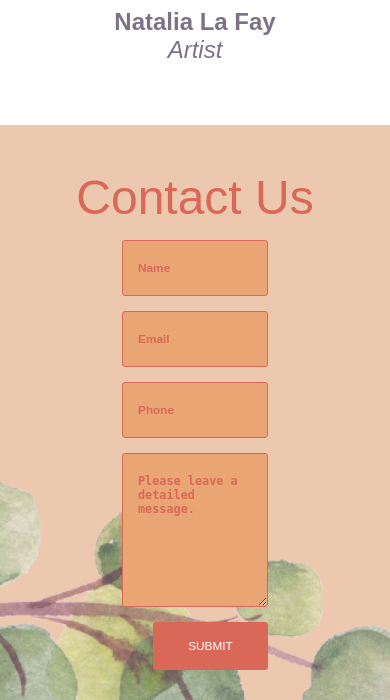
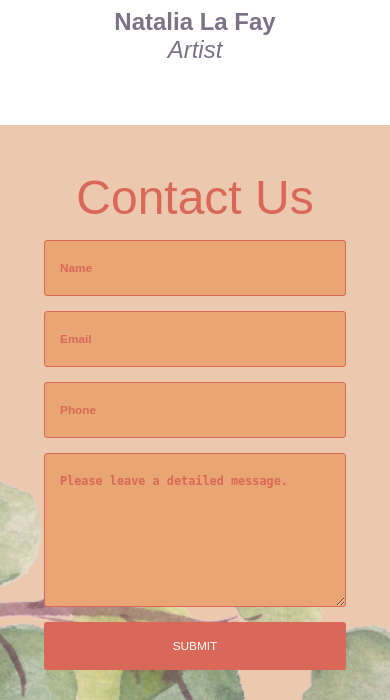
Before and after one commit to asingleton6/arbooks, a PHP site: page / in a window 390 px wide. Shown: the part 5019-5719 px from the top of the page. Run offline with PHP 8.4, Linux system fonts and the light colour scheme; some libraries are stand-ins or nearby versions.

Commit message:
Responsive styling for contact section.

```diff
--- a/css/style.css
+++ b/css/style.css
@@ -545,7 +545,7 @@ input.form-control::-ms-input-placeholder, textarea.form-control::-ms-input-plac
   border: none;
   padding: 17px;
   border-radius: 3px;
-  width: 115px;
+  width: 100%;
   float: right;
   font-size: 0.74em;
 }
--- a/index.php
+++ b/index.php
@@ -214,7 +214,7 @@
     <h2 class="pink-text center-text lighter-text">Contact Us</h2>
     <form role="form" method="post" action="<?= $_SERVER['PHP_SELF']; ?>">
       <div class="form-row content padding-both">
-        <div class="half padding-5">
+        <div class="half padding-5 whole-m">
           <input type="text" class="form-control" placeholder="Name" name="name" value="<?= $name ?>">
           <span class="error"><?= $name_error ?></span>
           <input type="text" class="form-control" placeholder="Email" name="email" value="<?= $email ?>">
@@ -223,7 +223,7 @@
           <span class="error"><?= $phone_error ?></span>
           <p class="antispam">Leave this empty: <input type="text" name="url"></p>
         </div>
-        <div class="half padding-5">
+        <div class="half padding-5 whole-m">
           <textarea class="form-control" rows="8" type="text" placeholder="Please leave a detailed message." name="message"><?= $message ?></textarea>
           <button type="submit" class="btn">SUBMIT</button>
           <span class="success"><?= $success; ?></span>
```
